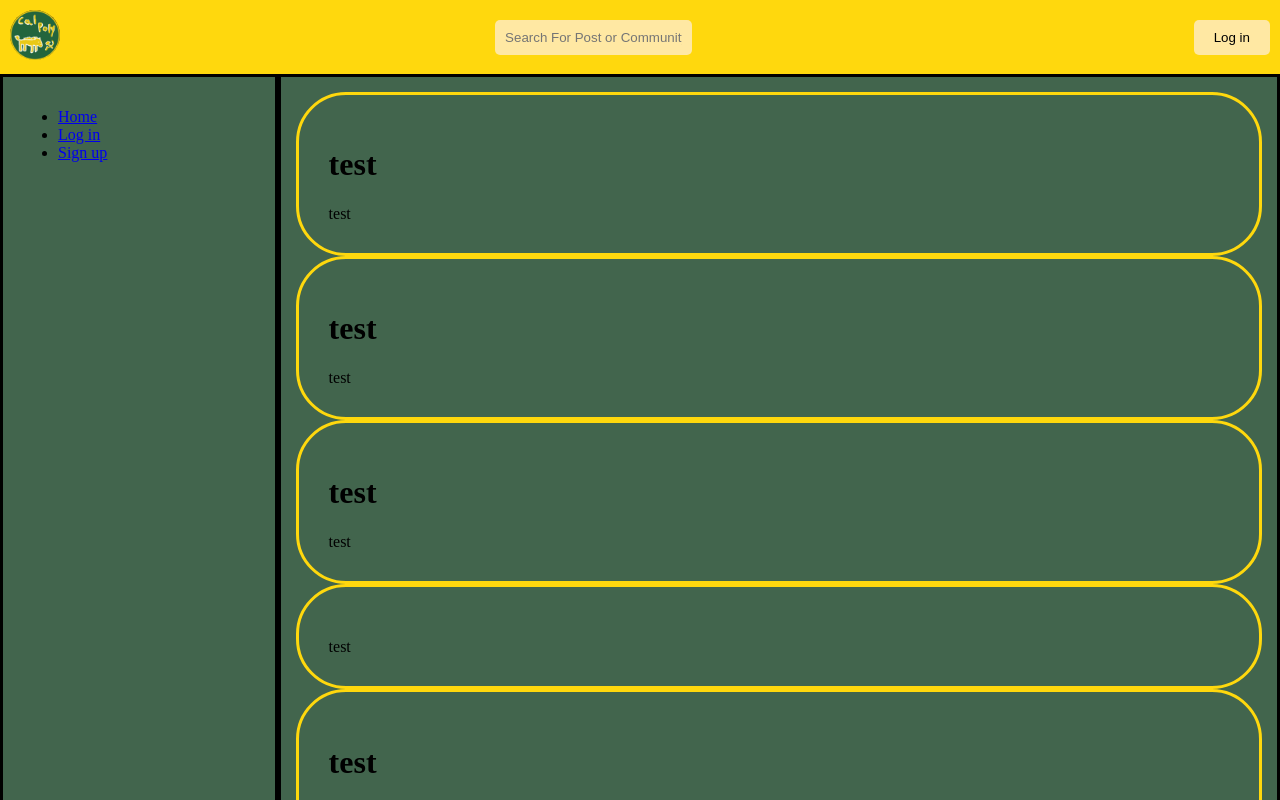
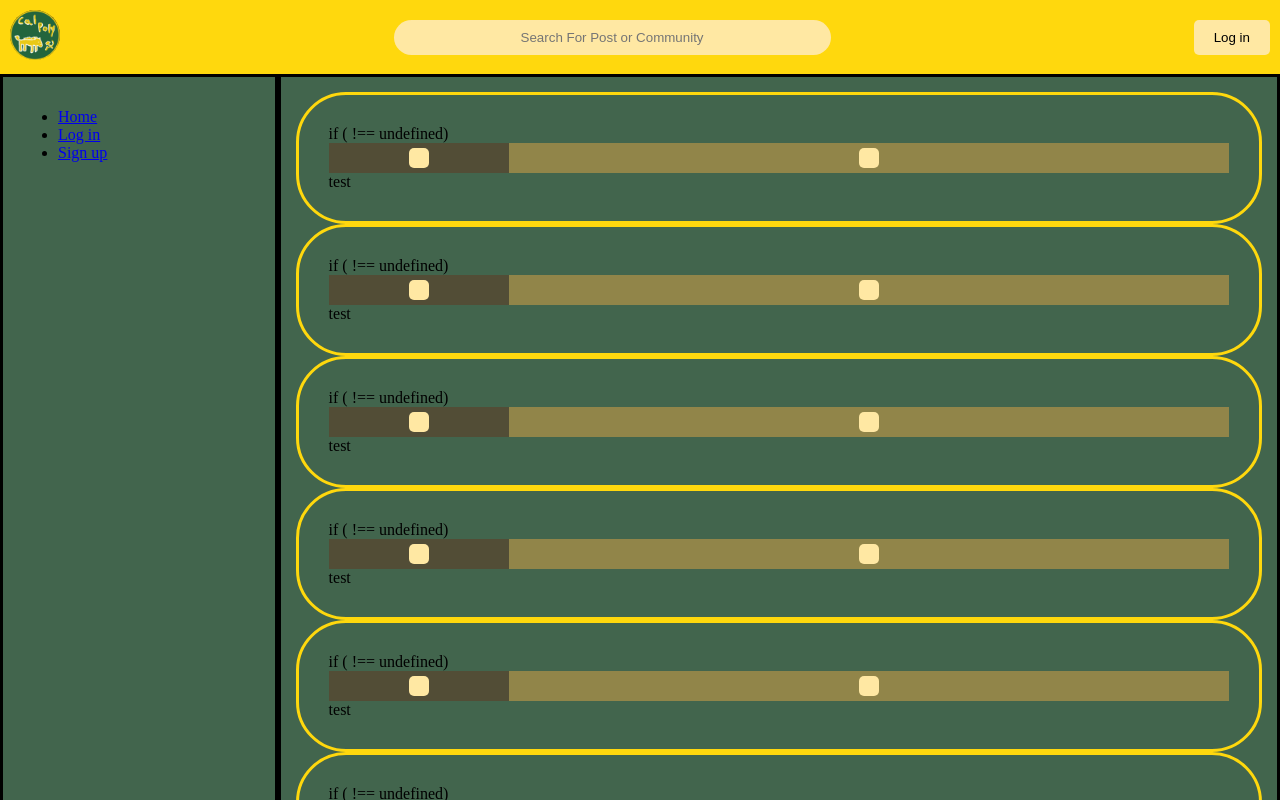
Before and after one commit to Jamedw/CSC307_group_project, a React (Vite) app in the folder packages/react-frontend/: page / in a window 1280 px wide. Shown: the top 800 px of the page. Built offline with nearby package versions, Linux system fonts and the light colour scheme.

Commit message:
changed the structure of post, it'll have room for a profile picture, title, image and short description

```diff
--- a/packages/react-frontend/src/pages/Home.css
+++ b/packages/react-frontend/src/pages/Home.css
@@ -4,15 +4,15 @@
   height: 100%;
 }
 
-.home  .top-nav {
-  display: table;
-  width: 100%;
-}
-
 .home .post{
   border: 3px solid #FFD80D;
   border-radius: 50px;
   padding: 30px;
+}
+
+.home  .top-nav {
+  display: table;
+  width: 100%;
 }
 
 .home .top-nav > div {
--- a/packages/react-frontend/src/pages/Home.jsx
+++ b/packages/react-frontend/src/pages/Home.jsx
@@ -43,9 +43,9 @@ header: "test"}]);
                 </a>
             </div>
             <div>
-                <input name="Community_Post"
+                <input style={{borderRadius:20}} name="Community_Post"
         type="text"
-        placeholder="Search For Post or Community"
+        placeholder="Search For Post or Community" size={50}
         className="input-field"/>
             </div>
             <div>
--- /dev/null
+++ b/packages/react-frontend/src/pages/Post.css
@@ -0,0 +1,23 @@
+
+
+.post .title {
+    display: table;
+    width: 100%;
+  }
+
+  .post .title > div {
+    display: table-cell;
+  }
+  /* The following CSS is for background colors only */
+  .post .title  > div:nth-child(1) {
+    background-color: #524d36;
+    width: 20%;
+    vertical-align: middle;
+    text-align: center;
+  }
+  .post .title > div:nth-child(2) {
+    width: 80%;
+    text-align: center;
+    vertical-align: middle;
+    background-color: #918549;
+  }
--- a/packages/react-frontend/src/pages/Posts.jsx
+++ b/packages/react-frontend/src/pages/Posts.jsx
@@ -1,6 +1,6 @@
-import { green } from "color-name";
+
 import React, {useState} from "react";
-
+import "./Post.css"
 
 function TableBody(props)
 {
@@ -10,9 +10,20 @@ function TableBody(props)
       return (
 
         <div className="post">
-          <h1>
-          {post.profile}
-          </h1>
+
+          if ({post.img} !== undefined)
+
+          <div className="title">
+
+            <div>
+              <button />
+            </div>
+            <div>
+              <button />
+            </div>
+
+          </div>
+
           {post.header}
 
         </div>
```
